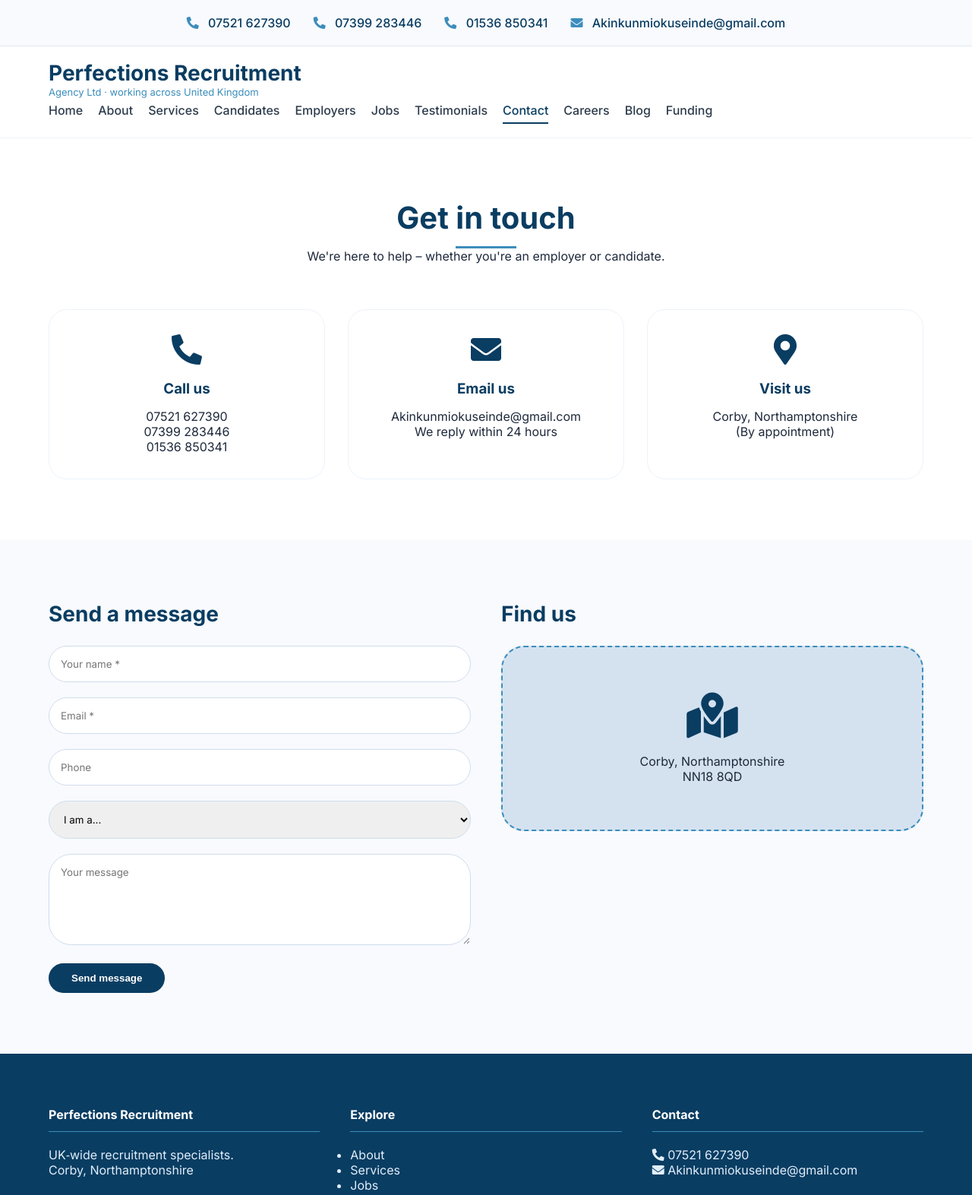
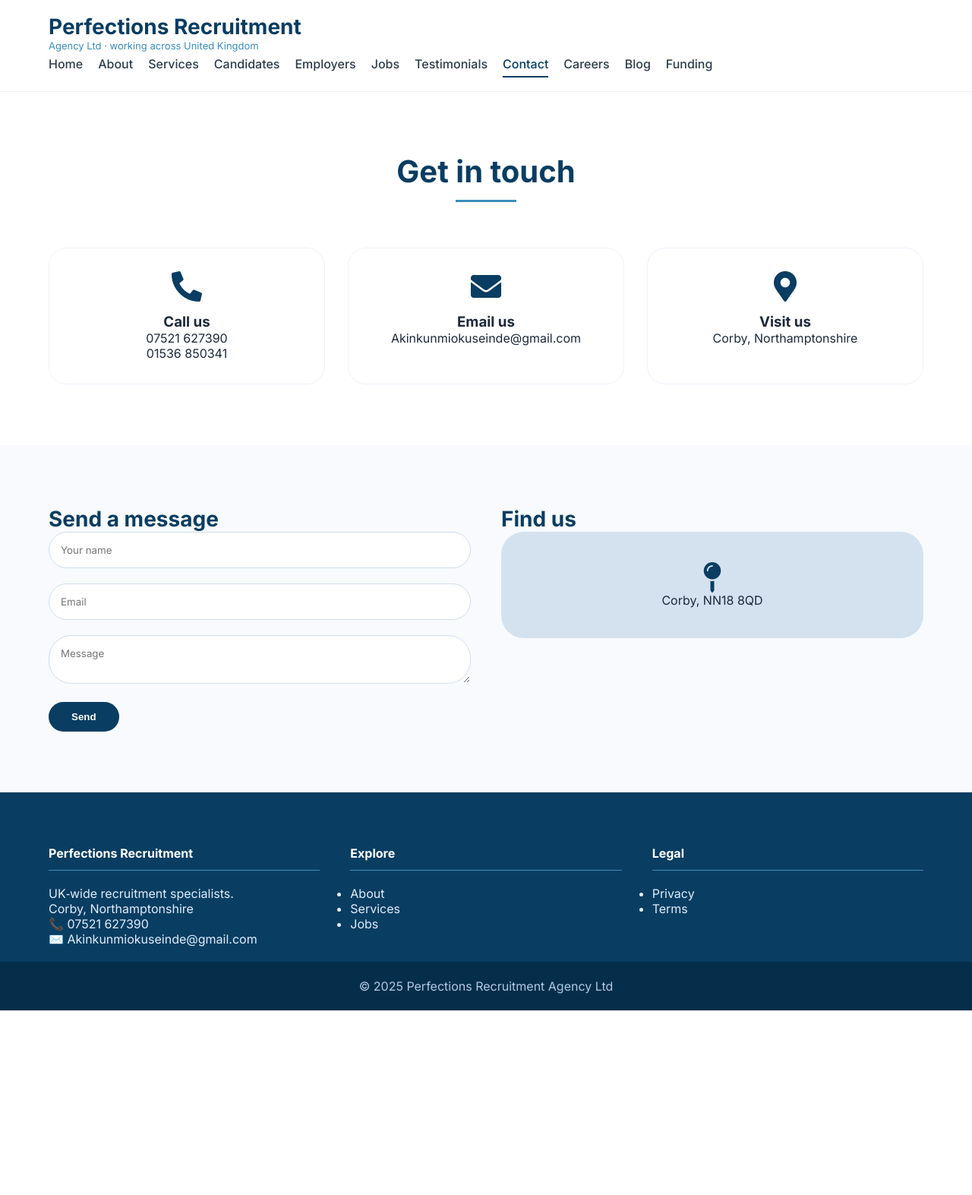
Before and after one commit to delux1000/Pfff, a website: page public/contact.html in a window 1280 px wide. Shown: the top 1573 px of the page at 76% size. After the commit the page ends 1330 px from the top, so only its background shows below. Drawn offline with Linux system fonts and the light colour scheme.

Commit message:
Update contact.html

```diff
--- a/public/contact.html
+++ b/public/contact.html
@@ -3,7 +3,7 @@
 <head>
   <meta charset="UTF-8">
   <meta name="viewport" content="width=device-width, initial-scale=1.0">
-  <title>Contact Us – Perfections Recruitment Agency Ltd</title>
+  <title>Contact Us – Perfections Recruitment</title>
   <link rel="preconnect" href="https://fonts.googleapis.com">
   <link rel="preconnect" href="https://fonts.gstatic.com" crossorigin>
   <link href="https://fonts.googleapis.com/css2?family=Inter:opsz,wght@14..32,400;14..32,500;14..32,600;14..32,700&display=swap" rel="stylesheet">
@@ -31,21 +31,14 @@
     .grid-2 { display: grid; grid-template-columns: repeat(auto-fit, minmax(300px, 1fr)); gap: 40px; }
     .grid-3 { display: grid; grid-template-columns: repeat(auto-fit, minmax(250px, 1fr)); gap: 30px; }
 
-    .contact-info-card { background: white; border-radius: 24px; padding: 32px; border: 1px solid #ecf3fa; text-align: center; }
-    .contact-info-card i { font-size: 40px; color: #0A3D62; margin-bottom: 20px; }
-    .contact-info-card h3 { margin-bottom: 15px; color: #0A3D62; }
-
-    .contact-row { background: #f8fafd; padding: 20px 0; border-bottom: 1px solid #e2e8f0; }
-    .contact-row .container { display: flex; justify-content: center; gap: 30px; flex-wrap: wrap; }
-    .contact-row a { color: #0A3D62; font-weight: 500; text-decoration: none; }
-    .contact-row i { margin-right: 8px; color: #3c8dbc; }
+    .contact-info-card { background: white; border-radius: 24px; padding: 30px; text-align: center; border: 1px solid #ecf3fa; }
+    .contact-info-card i { font-size: 40px; color: #0A3D62; margin-bottom: 15px; }
 
     .form-group { margin-bottom: 20px; }
-    input, textarea, select { width: 100%; padding: 15px; border-radius: 50px; border: 1px solid #d0ddee; font-family: 'Inter', sans-serif; }
-    textarea { border-radius: 30px; min-height: 120px; }
+    input, textarea { width: 100%; padding: 15px; border-radius: 50px; border: 1px solid #d0ddee; font-family: 'Inter', sans-serif; }
+    textarea { border-radius: 30px; }
 
     .bg-soft { background: #f8fafd; }
-    .map-placeholder { background: #d4e2f0; border-radius: 30px; padding: 60px; text-align: center; border: 2px dashed #3c8dbc; }
 
     .footer { background: #0A3D62; color: #e0eefb; padding: 70px 0 20px; }
     .footer .container { display: grid; grid-template-columns: repeat(auto-fit, minmax(200px, 1fr)); gap: 40px; }
@@ -59,15 +52,6 @@
   </style>
 </head>
 <body>
-  <div class="contact-row">
-    <div class="container">
-      <a href="tel:07521627390"><i class="fas fa-phone-alt"></i> 07521 627390</a>
-      <a href="tel:07399283446"><i class="fas fa-phone-alt"></i> 07399 283446</a>
-      <a href="tel:01536850341"><i class="fas fa-phone-alt"></i> 01536 850341</a>
-      <a href="mailto:Akinkunmiokuseinde@gmail.com"><i class="fas fa-envelope"></i> Akinkunmiokuseinde@gmail.com</a>
-    </div>
-  </div>
-
   <header class="main-header">
     <div class="container">
       <div class="logo">
@@ -92,15 +76,12 @@
 
   <section class="section">
     <div class="container">
-      <div class="section-title">
-        <h2>Get in touch</h2>
-        <p>We're here to help – whether you're an employer or candidate.</p>
-      </div>
+      <div class="section-title"><h2>Get in touch</h2></div>
 
       <div class="grid-3">
-        <div class="contact-info-card"><i class="fas fa-phone-alt"></i><h3>Call us</h3><p>07521 627390</p><p>07399 283446</p><p>01536 850341</p></div>
-        <div class="contact-info-card"><i class="fas fa-envelope"></i><h3>Email us</h3><p>Akinkunmiokuseinde@gmail.com</p><p>We reply within 24 hours</p></div>
-        <div class="contact-info-card"><i class="fas fa-map-marker-alt"></i><h3>Visit us</h3><p>Corby, Northamptonshire</p><p>(By appointment)</p></div>
+        <div class="contact-info-card"><i class="fas fa-phone-alt"></i><h3>Call us</h3><p>07521 627390</p><p>01536 850341</p></div>
+        <div class="contact-info-card"><i class="fas fa-envelope"></i><h3>Email us</h3><p>Akinkunmiokuseinde@gmail.com</p></div>
+        <div class="contact-info-card"><i class="fas fa-map-marker-alt"></i><h3>Visit us</h3><p>Corby, Northamptonshire</p></div>
       </div>
     </div>
   </section>
@@ -109,22 +90,12 @@
     <div class="container">
       <div class="grid-2">
         <div>
-          <h3 style="font-size: 28px; color: #0A3D62; margin-bottom: 25px;">Send a message</h3>
-          <form>
-            <div class="form-group"><input type="text" placeholder="Your name *"></div>
-            <div class="form-group"><input type="email" placeholder="Email *"></div>
-            <div class="form-group"><input type="tel" placeholder="Phone"></div>
-            <div class="form-group"><select><option>I am a...</option><option>Employer</option><option>Candidate</option></select></div>
-            <div class="form-group"><textarea placeholder="Your message"></textarea></div>
-            <button class="btn">Send message</button>
-          </form>
+          <h3 style="font-size: 28px; color: #0A3D62;">Send a message</h3>
+          <form><div class="form-group"><input type="text" placeholder="Your name"></div><div class="form-group"><input type="email" placeholder="Email"></div><div class="form-group"><textarea placeholder="Message"></textarea></div><button class="btn">Send</button></form>
         </div>
         <div>
-          <h3 style="font-size: 28px; color: #0A3D62; margin-bottom: 25px;">Find us</h3>
-          <div class="map-placeholder">
-            <i class="fas fa-map-marked-alt" style="font-size: 60px; color: #0A3D62;"></i>
-            <p style="margin-top: 20px;">Corby, Northamptonshire<br>NN18 8QD</p>
-          </div>
+          <h3 style="font-size: 28px; color: #0A3D62;">Find us</h3>
+          <div style="background: #d4e2f0; border-radius: 30px; padding: 40px; text-align: center;"><i class="fas fa-map-pin" style="font-size: 40px; color: #0A3D62;"></i><p>Corby, NN18 8QD</p></div>
         </div>
       </div>
     </div>
@@ -132,9 +103,9 @@
 
   <footer class="footer">
     <div class="container">
-      <div><h4>Perfections Recruitment</h4><p>UK‑wide recruitment specialists.<br>Corby, Northamptonshire</p></div>
+      <div><h4>Perfections Recruitment</h4><p>UK‑wide recruitment specialists.<br>Corby, Northamptonshire</p><p>📞 07521 627390<br>✉️ Akinkunmiokuseinde@gmail.com</p></div>
       <div><h4>Explore</h4><ul><li><a href="about.html">About</a></li><li><a href="services.html">Services</a></li><li><a href="jobs.html">Jobs</a></li></ul></div>
-      <div><h4>Contact</h4><p><i class="fas fa-phone-alt"></i> 07521 627390</p><p><i class="fas fa-envelope"></i> Akinkunmiokuseinde@gmail.com</p></div>
+      <div><h4>Legal</h4><ul><li><a href="#">Privacy</a></li><li><a href="#">Terms</a></li></ul></div>
     </div>
   </footer>
   <div class="copyright">© 2025 Perfections Recruitment Agency Ltd</div>
```
